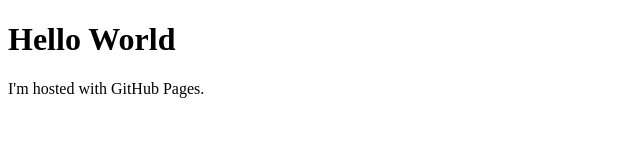
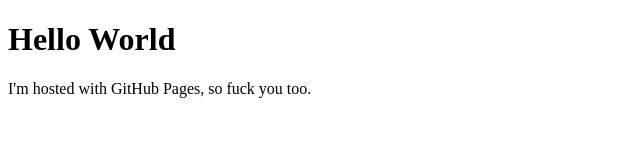
Before and after one commit to PogyZhinsu/PogyZhinsu.github.io, a plain HTML site: page index.html in a window 1280 px wide. Shown: the whole page, without its empty margins (0-640 px from the left). Drawn offline with Linux system fonts and the light colour scheme.

Commit message:
Update index.html

```diff
--- a/index.html
+++ b/index.html
@@ -2,6 +2,6 @@
 <html>
 <body>
 <h1>Hello World</h1>
-<p>I'm hosted with GitHub Pages.</p>
+<p>I'm hosted with GitHub Pages, so fuck you too.</p>
 </body>
 </html>
```
